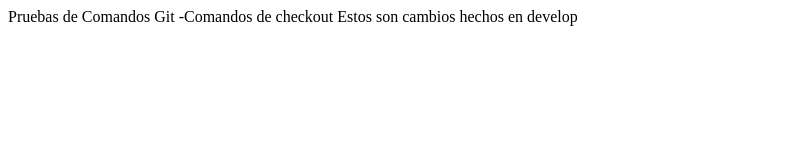
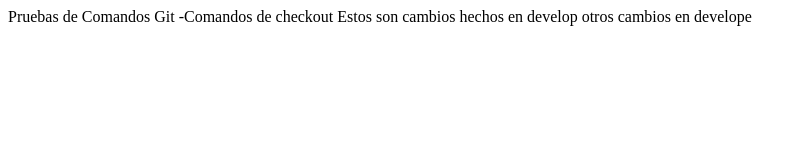
Before and after one commit to ruiz94/prueba-github, a plain HTML site: page index.html in a window 1280 px wide. Shown: the whole page, without its empty margins (0-806 px from the left). Drawn offline with Linux system fonts and the light colour scheme.

Commit message:
cambios en develop

```diff
--- a/index.html
+++ b/index.html
@@ -15,5 +15,7 @@
 
   Estos son cambios hechos en develop
 
+  otros cambios en develope
+
 </body>
 </html>
```
